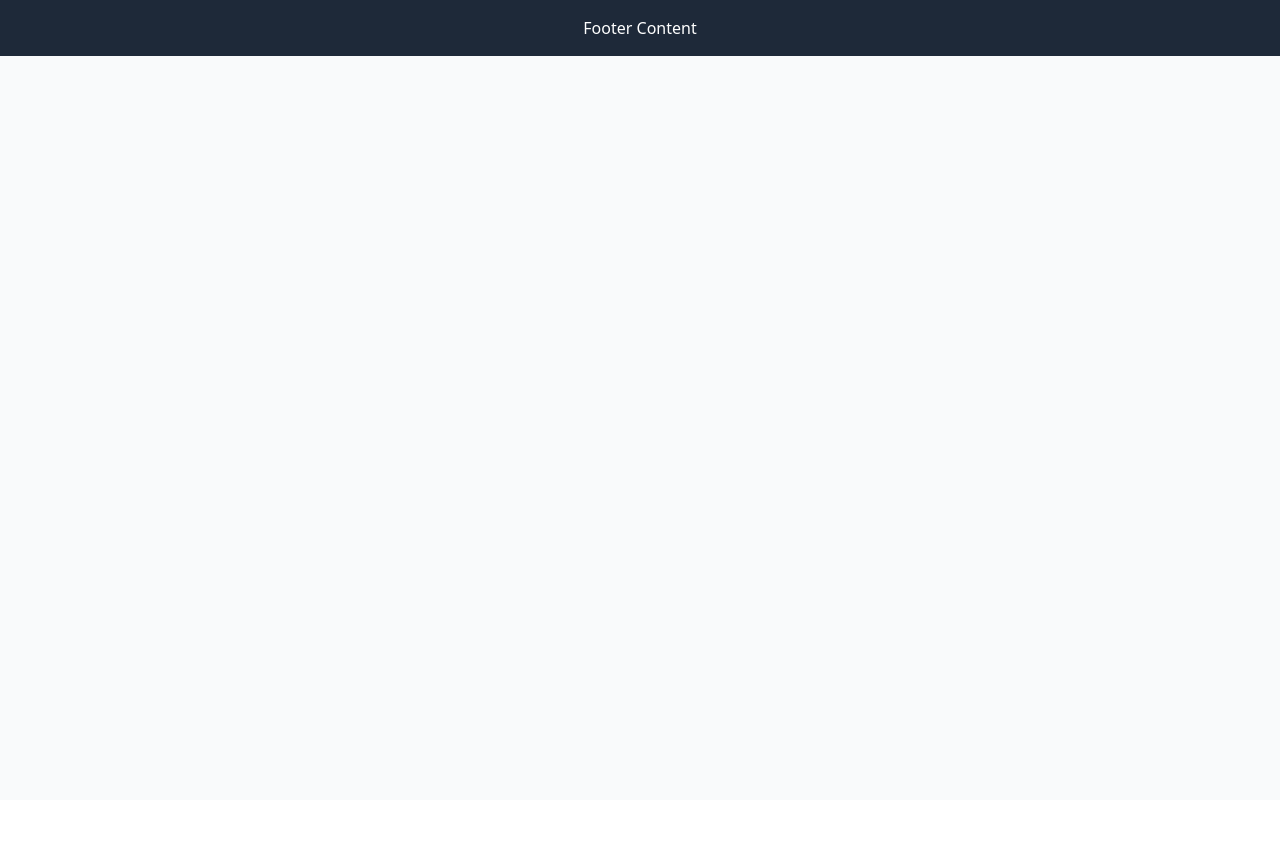
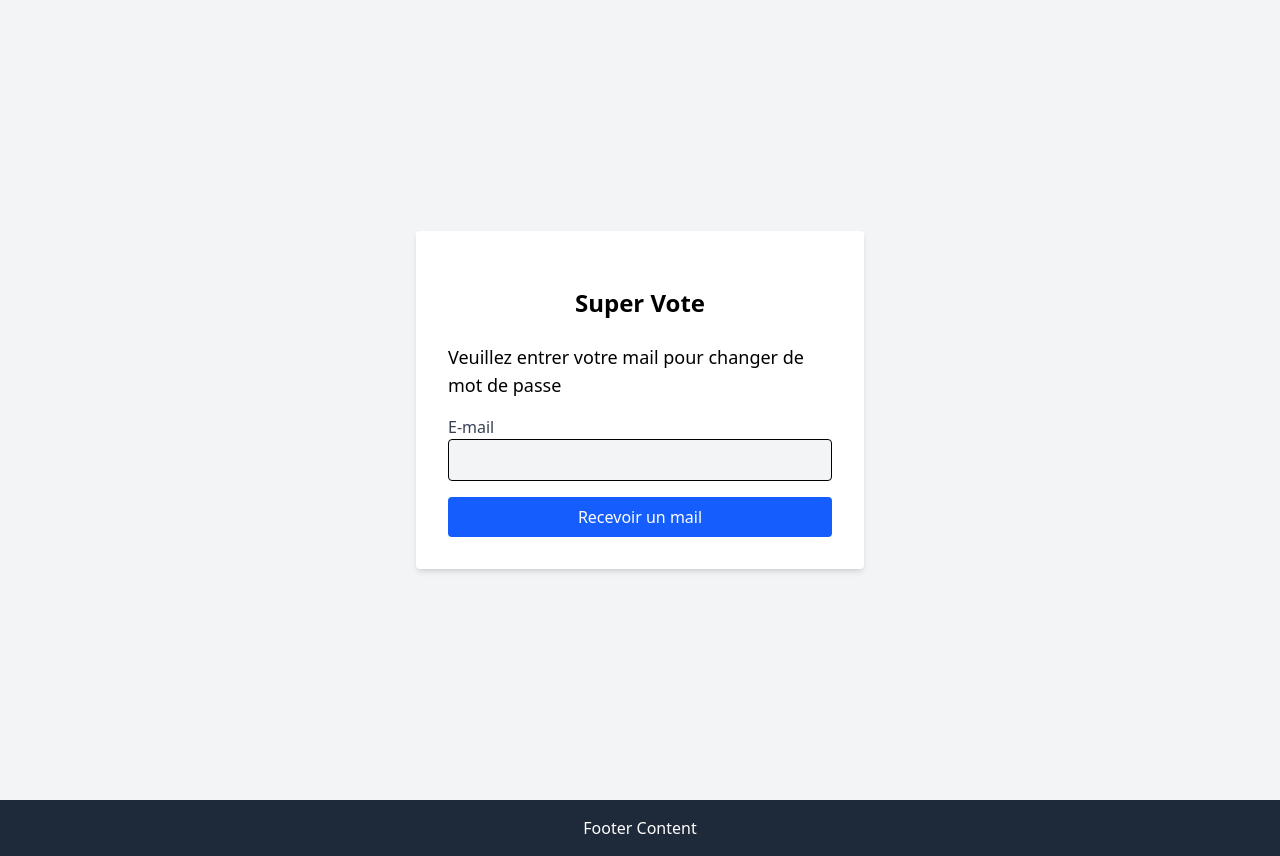
Before and after one commit to Mannau95/Frontend-API-VOTE, a React (Vite) app: page /startSetPassword in a window 1280 px wide. Before the commit this address had no page. Before the commit the page ends 800 px from the top, so only its background shows below. Built offline with nearby package versions, Linux system fonts and the light colour scheme.

Commit message:
fix: api integration for elector pwd setting

```diff
--- a/src/App.jsx
+++ b/src/App.jsx
@@ -8,13 +8,14 @@ import DashboardSuperviseur from "./Pages/DashboardSuperviseur.jsx";
 import DashboardElector from "./Pages/DashboardElector.jsx";
 import CreerVotePage from "./Pages/CreerVotePage.jsx";
 import GestionCandidatures from "./Pages/GestionCandidatures.jsx";
-import AdministrationÉlections from "./Pages/AdministrationÉlections.jsx";
+import AdminElectionPage from "./Pages/AdministrationElections.jsx";
 import AccueilElecteur from "./Pages/AccueilElecteur.jsx";
 import MesCandidatures from "./Pages/MesCandidatures.jsx";
 import ElectionsActuellesElecteur from "./Pages/ElectionsActuellesElecteur.jsx";
 // import Ges from "./Pages/GestionElecteurs.jsx'
 import GestionElecteurs from "./Pages/GestionElecteurs.jsx";
-import MotDePasse from "./Pages/motdepasse.jsx";
+import StartSetPassword from "./Pages/StartSetPassword.jsx";
+import SetPassword from "./Pages/SetPassword.jsx";
 export default function App() {
   return (
     <Router>
@@ -24,7 +25,9 @@ export default function App() {
             <Route path="/" element={<Acceuil />} />
             <Route path="/Connexion" element={<Connexion />} />
             <Route path="/Sinscrire" element={<Sinscrire />} />
-            <Route path="/MotDePasse" element={<MotDePasse />} />
+            {/*<Route path="/MotDePasse" element={<MotDePasse />} />*/}
+            <Route path="/startSetPassword" element={<StartSetPassword />} />
+            <Route path="/setPassword/:token" element={<SetPassword />} />
 
             <Route path="/supervision" element={<DashboardSuperviseur />}>
               <Route index element={<CreerVotePage />}></Route>
@@ -37,7 +40,7 @@ export default function App() {
               <Route path="electeurs/" element={<GestionElecteurs />}></Route>
               <Route
                 path="elections/"
-                element={<AdministrationÉlections />}
+                element={<AdminElectionPage />}
               ></Route>
             </Route>
             <Route path="/electeur" element={<DashboardElector />}>
--- a/src/Pages/AccueilElecteur.jsx
+++ b/src/Pages/AccueilElecteur.jsx
@@ -67,9 +67,9 @@ export default function AccueilElecteur() {
           httpAxiosClient
             .get("/elections/",)
             .then((data) => {
-              console.log("User data fetched successfully:", data.data);
+              // console.log("User data fetched successfully:", data.data);
               if(data.data.succes){
-                setProchainesElections(data.data.data.data)
+                setProchainesElections(data.data.data)
               }
 
               // if(data.data.success){
--- a/src/Pages/DashboardElector.jsx
+++ b/src/Pages/DashboardElector.jsx
@@ -14,7 +14,7 @@ export default function DashboardElector() {
   const navigate = useNavigate();
 
   useEffect(() => {
-    const user = JSON.parse(localStorage.getItem("user"));
+    const user = JSON.parse(localStorage.getItem("super_vote_user"));
     if (!user) {
       navigate("/Connexion");
     }
--- a/src/Pages/GestionElecteurs.jsx
+++ b/src/Pages/GestionElecteurs.jsx
@@ -26,11 +26,12 @@ export default function GestionElecteurs() {
     httpAxiosClient
       .get("/users/")
       .then((data) => {
-        console.log("User data fetched successfully:", data.data);
-        if (data.data.succes) {
-          setElecteurs(data.data.data.data);
+        // console.log("User data fetched successfully:", data.data);
+        if (data.data?.succes) {
+          setElecteurs(data.data.data);
         }
-        setTotal(data.data.length);
+        setTotal(data.data.data.length);
+        // console.log("electors", electeurs)
       })
       .catch((error) => {
         console.error("Error fetching user data:", error);
@@ -153,8 +154,8 @@ export default function GestionElecteurs() {
                 }
               >
                 <option value="">Sexe...</option>
-                <option value="homme">H</option>
-                <option value="femme">F</option>
+                <option value="M">Masculin</option>
+                <option value="F">Feminin</option>
               </select>
 
               <input
@@ -275,7 +276,7 @@ export default function GestionElecteurs() {
           </tr>
         </thead>
         <tbody>
-          {electeurs.map((el, i) => (
+          { electeurs && electeurs.map((el, i) => (
             <tr key={i}>
               <td className="border p-2">{el.first_name}</td>
               <td className="border p-2">{el.last_name}</td>
--- a/src/Pages/motdepasse.jsx
+++ b/src/Pages/SetPassword.jsx
@@ -1,24 +1,21 @@
 import React, { useEffect, useState } from "react";
 import axios from "axios";
-import { useNavigate, useSearchParams } from "react-router-dom";
+import {useNavigate, useParams, useSearchParams} from "react-router-dom";
+import {httpAxiosClient} from "../client/httpClient.js";
 
-export default function Sinscrire2() {
-  const [searchParams] = useSearchParams();
+export default function SetPassword() {
+  const {token} = useParams();
   const navigate = useNavigate();
 
-  const [email, setEmail] = useState("");
   const [password, setPassword] = useState("");
   const [confirmPassword, setConfirmPassword] = useState("");
   const [message, setMessage] = useState("");
 
   useEffect(() => {
-    const emailFromUrl = searchParams.get("email");
-    if (emailFromUrl) {
-      setEmail(emailFromUrl);
-    } else {
+    if (!token) {
       setMessage("❌ Lien invalide");
     }
-  }, [searchParams]);
+  }, [token]);
 
   const handleSubmit = async (e) => {
     e.preventDefault();
@@ -29,10 +26,11 @@ export default function Sinscrire2() {
     }
 
     try {
-      await axios.post("http://localhost:8000/api/v2/users/<int:pk>/", {
-        email,
-        password,
-      });
+      await httpAxiosClient
+          .patch(`/users/reset_password/reset_password/`, {
+            token: token,
+            password,
+          });
 
       setMessage("✅ Inscription terminée. Redirection...");
       setTimeout(() => navigate("/connexion"), 2000);
@@ -53,16 +51,6 @@ export default function Sinscrire2() {
         </h2>
 
         {message && <p className="mb-4 text-center text-sm">{message}</p>}
-
-        <div className="mb-4">
-          <label className="block text-gray-700">E-mail</label>
-          <input
-            type="email"
-            value={email}
-            disabled
-            className="w-full border p-2 rounded bg-gray-100"
-          />
-        </div>
 
         <div className="mb-4">
           <label className="block text-gray-700">Mot de passe</label>
--- /dev/null
+++ b/src/Pages/StartSetPassword.jsx
@@ -0,0 +1,71 @@
+import React, { useEffect, useState } from "react";
+import axios from "axios";
+import { useNavigate, useSearchParams } from "react-router-dom";
+import {httpAxiosClient} from "../client/httpClient.js";
+
+export default function StartSetPassword() {
+  // const [searchParams] = useSearchParams();
+  const navigate = useNavigate();
+
+  const [email, setEmail] = useState("");
+  const [message, setMessage] = useState("");
+
+  // useEffect(() => {
+  //   const emailFromUrl = searchParams.get("email");
+  //   if (emailFromUrl) {
+  //     setEmail(emailFromUrl);
+  //   } else {
+  //     setMessage("❌ Lien invalide");
+  //   }
+  // }, [searchParams]);
+
+  const handleSubmit = async (e) => {
+    e.preventDefault();
+
+    try {
+      await httpAxiosClient
+          .post(`/users/reset_password/get_reset_link/`, {email: email});
+
+      setMessage("✅ Inscription terminée. Redirection...");
+      setTimeout(() => navigate("/"), 2000);
+    } catch (error) {
+      console.error(error);
+      setMessage("❌ Erreur lors de l'enregistrement.");
+    }
+  };
+
+  return (
+    <div className="min-h-screen flex items-center justify-center bg-gray-100">
+      <form
+        onSubmit={handleSubmit}
+        className="bg-white p-8 rounded shadow-md w-full max-w-md"
+      >
+        <h1 className="text-2xl font-semibold m-6 text-center">
+            Super Vote
+        </h1>
+        <h2 className="text-lg mb-4">
+          Veuillez entrer votre mail pour changer de mot de passe
+        </h2>
+
+        {message && <p className="mb-4 text-center text-sm">{message}</p>}
+
+        <div className="mb-4">
+          <label htmlFor="email" className="block text-gray-700">E-mail</label>
+          <input
+            id="email"
+            type="email"
+            value={email} onChange={e => setEmail(e.target.value)}
+            className="w-full border p-2 rounded bg-gray-100 text-black"
+          />
+        </div>
+
+        <button
+          type="submit"
+          className="w-full bg-blue-600 text-white py-2 rounded hover:bg-blue-700"
+        >
+          Recevoir un mail
+        </button>
+      </form>
+    </div>
+  );
+}
--- a/src/main.jsx
+++ b/src/main.jsx
@@ -5,10 +5,10 @@ import App from './App.jsx'
 import { AuthProvider } from './context/AuthContext'
 
 createRoot(document.getElementById('root')).render(
-  <StrictMode>
+  // <StrictMode>
     <AuthProvider>
       <App />
-    </AuthProvider>
+    </AuthProvider>,
 
-  </StrictMode>,
+  // </StrictMode>,
 )
```
Also changed, not shown: src/Pages/AdministrationElections.jsx (renamed from src/Pages/AdministrationÉlections.jsx).
